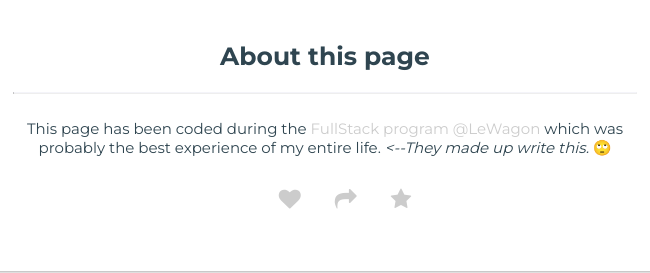
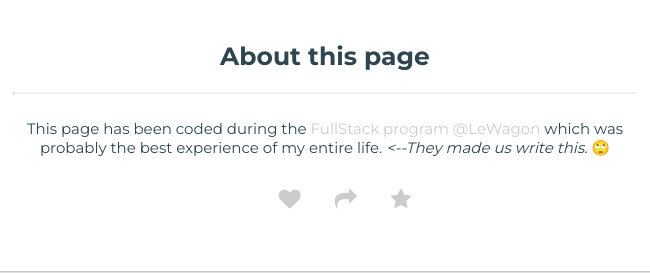
Before and after one commit to jessiebbaxter/profile, a plain HTML site: page index.html in a window 1280 px wide. Shown: the part 1455-1728 px from the top of the page, 390-1040 px from the left. Drawn offline with Linux system fonts and the light colour scheme.

Commit message:
Fixed spelling error

```diff
--- a/index.html
+++ b/index.html
@@ -100,7 +100,7 @@
         <div class="card text-center" id="footer">
           <h2>About this page</h2>
           <hr>
-          <p>This page has been coded during the <a href="https://lewagon.com/program" target="_blank">FullStack program @LeWagon</a> which was probably the best experience of my entire life. <i><--They made up write this.</i> 🙄</p>
+          <p>This page has been coded during the <a href="https://lewagon.com/program" target="_blank">FullStack program @LeWagon</a> which was probably the best experience of my entire life. <i><--They made us write this.</i> 🙄</p>
           <ul class="list-inline">
            <li>
              <a href="#">
```
